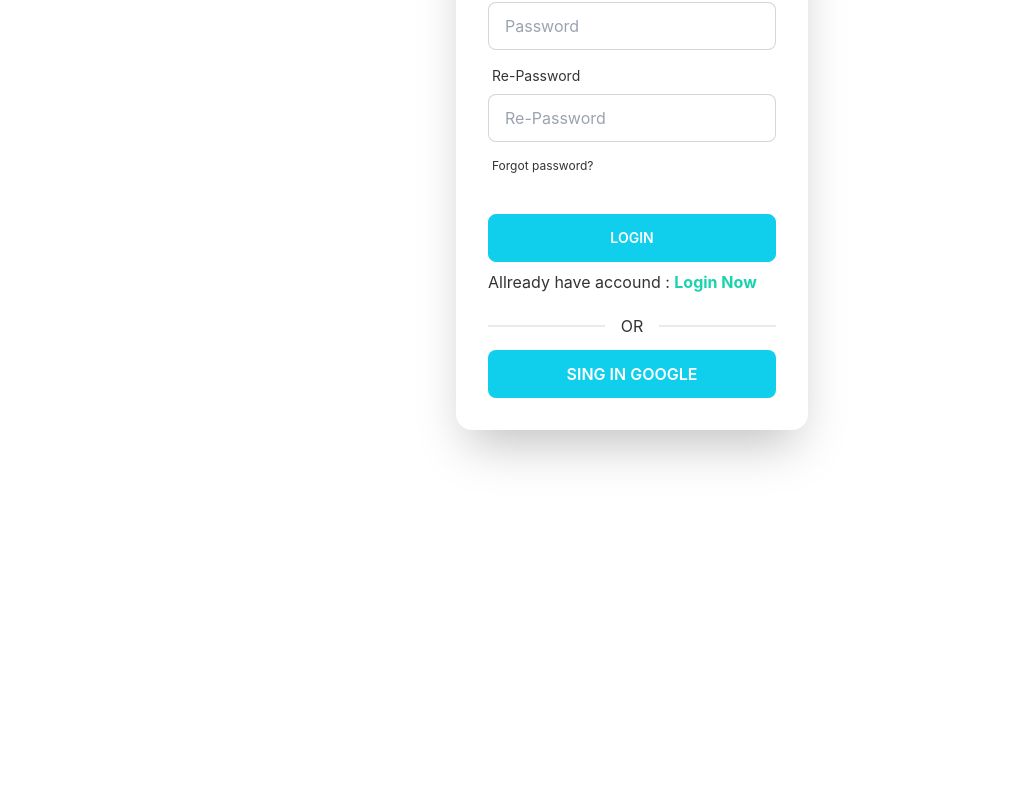
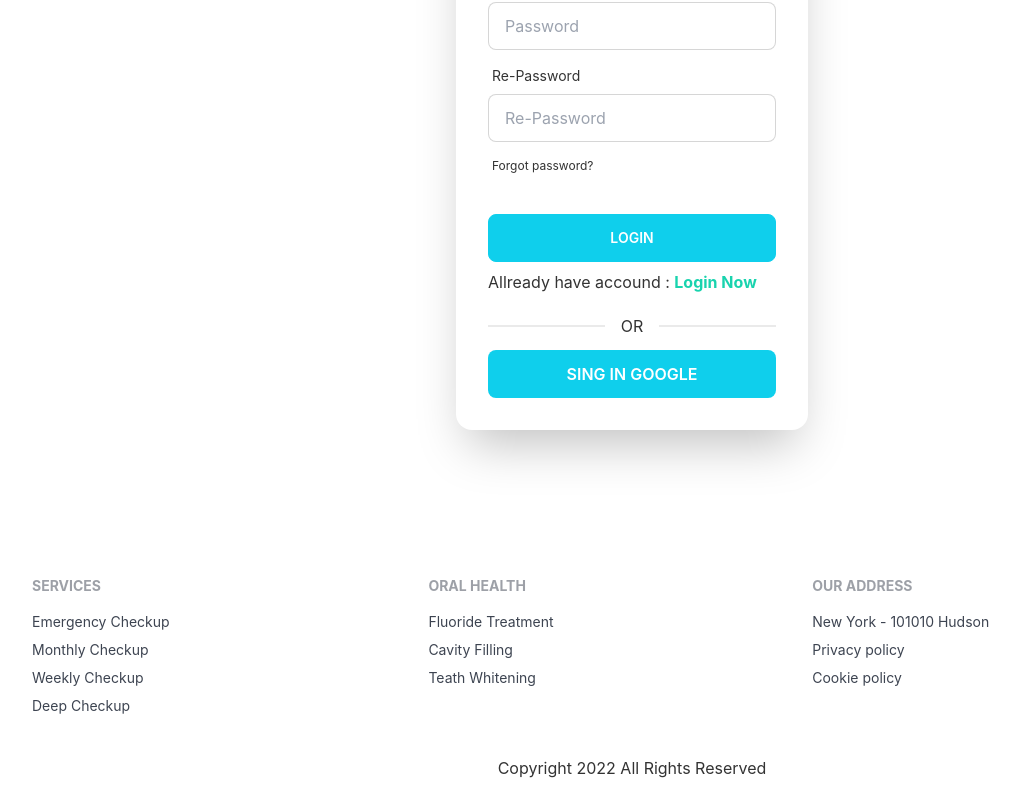
Before and after one commit to suzitsarkar27/Tools-manufacture-client-code, a React (Create React App) app: page /singup in a window 1280 px wide. Shown: the part 328-1128 px from the top of the page, without its empty margins (8-1028 px from the left). Before the commit the page ends 864 px from the top, so only its background shows below. Built offline with nearby package versions, Linux system fonts and the light colour scheme; no server answers.

Commit message:
add-footer

```diff
--- a/src/App.js
+++ b/src/App.js
@@ -5,6 +5,7 @@
 import Login from './Pages/Home/AllRoutes/Login/Login';
 import SingUp from './Pages/Home/AllRoutes/SingUp/SingUp';
 import Home from './Pages/Home/Home/Home';
+import Footer from './Pages/SHAREit/Footer/Footer';
 
 function App() {
   return (
@@ -16,7 +17,7 @@
        <Route path='/login'element={<Login></Login>}></Route>
        <Route path='/singup'element={<SingUp></SingUp>}></Route>
      </Routes>
-
+     <Footer></Footer>
     </div>
   );
 }
--- a/src/Pages/Home/AllRoutes/Login/Login.js
+++ b/src/Pages/Home/AllRoutes/Login/Login.js
@@ -7,6 +7,7 @@
 const Login = () => {
     const [signInWithGoogle, guser, gloading, gerror] = useSignInWithGoogle(auth);
   const { register, handleSubmit } = useForm();
+
   const onSubmit = (data) => console.log(data);
   return (
         <div class="hero  min-h-screen ">
@@ -43,7 +44,7 @@
                   </label>
                 </div>
                 <div class="form-control mt-6">
-                 <input type="submit" class="btn btn-primary text-white " />
+                 <input type="submit" class="btn btn-primary text-white v " value={'Login'} />
                 </div>
                 <p>
                 l have a no account :
--- /dev/null
+++ b/src/Pages/SHAREit/Footer/Footer.js
@@ -0,0 +1,39 @@
+import React from 'react';
+
+const Footer = () => {
+
+    const today = new Date();
+    const year = today.getFullYear();
+    return (
+
+        <footer className="footer-bg">
+        <div className="footer p-10  text-neutral ">
+          <div>
+            <span className="footer-title">Services</span>
+            <a className="link link-hover">Emergency Checkup</a>
+            <a className="link link-hover">Monthly Checkup</a>
+            <a className="link link-hover">Weekly Checkup</a>
+            <a className="link link-hover">Deep Checkup</a>
+          </div>
+          <div>
+            <span className="footer-title">ORAL HEALTH</span>
+            <a className="link link-hover">Fluoride Treatment</a>
+            <a className="link link-hover">Cavity Filling</a>
+            <a className="link link-hover">Teath Whitening </a>
+            <a className="link link-hover"></a>
+          </div>
+          <div>
+            <span className="footer-title">OUR ADDRESS</span>
+            <a className="link link-hover">New York - 101010 Hudson</a>
+            <a className="link link-hover">Privacy policy</a>
+            <a className="link link-hover">Cookie policy</a>
+          </div>
+        </div>
+        <div className="d-flex text-center mb-5">
+          <p>Copyright {year} All Rights Reserved</p>
+        </div>
+      </footer>
+    );
+};
+
+export default Footer;
```
